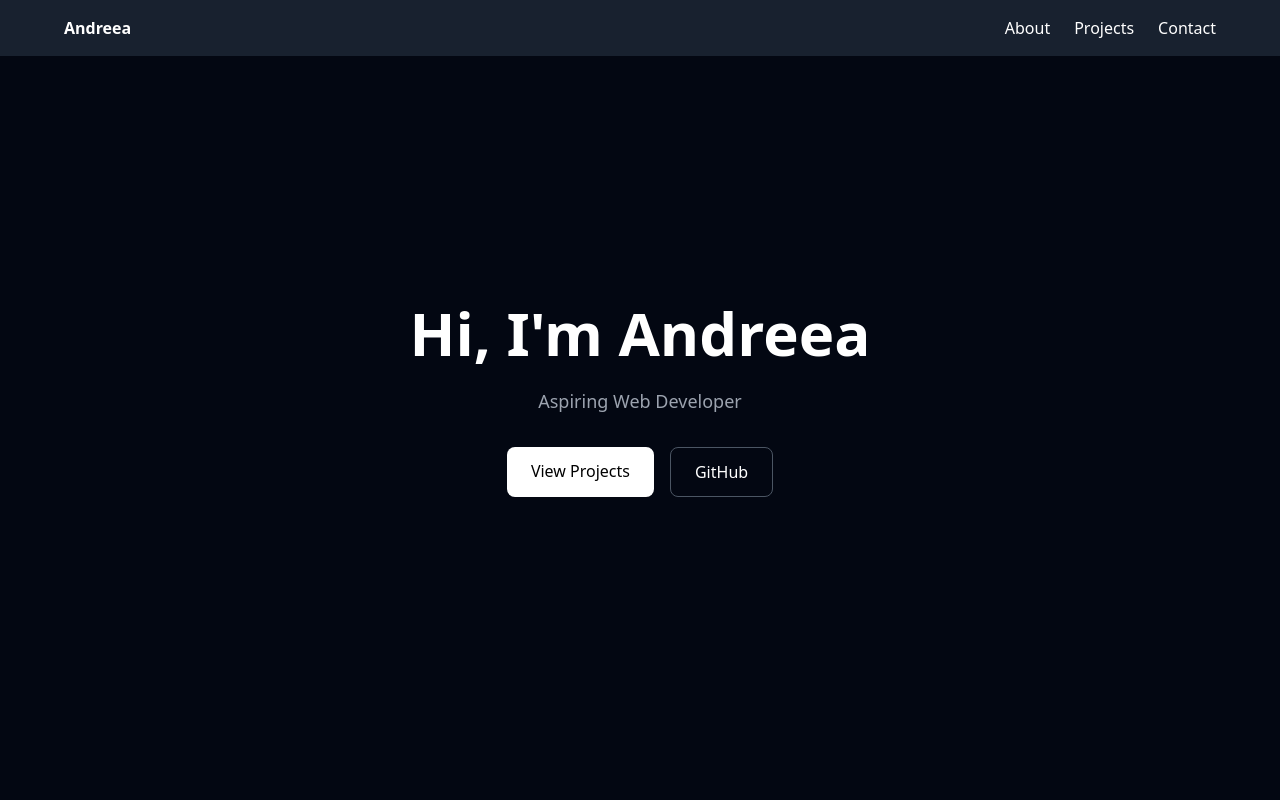
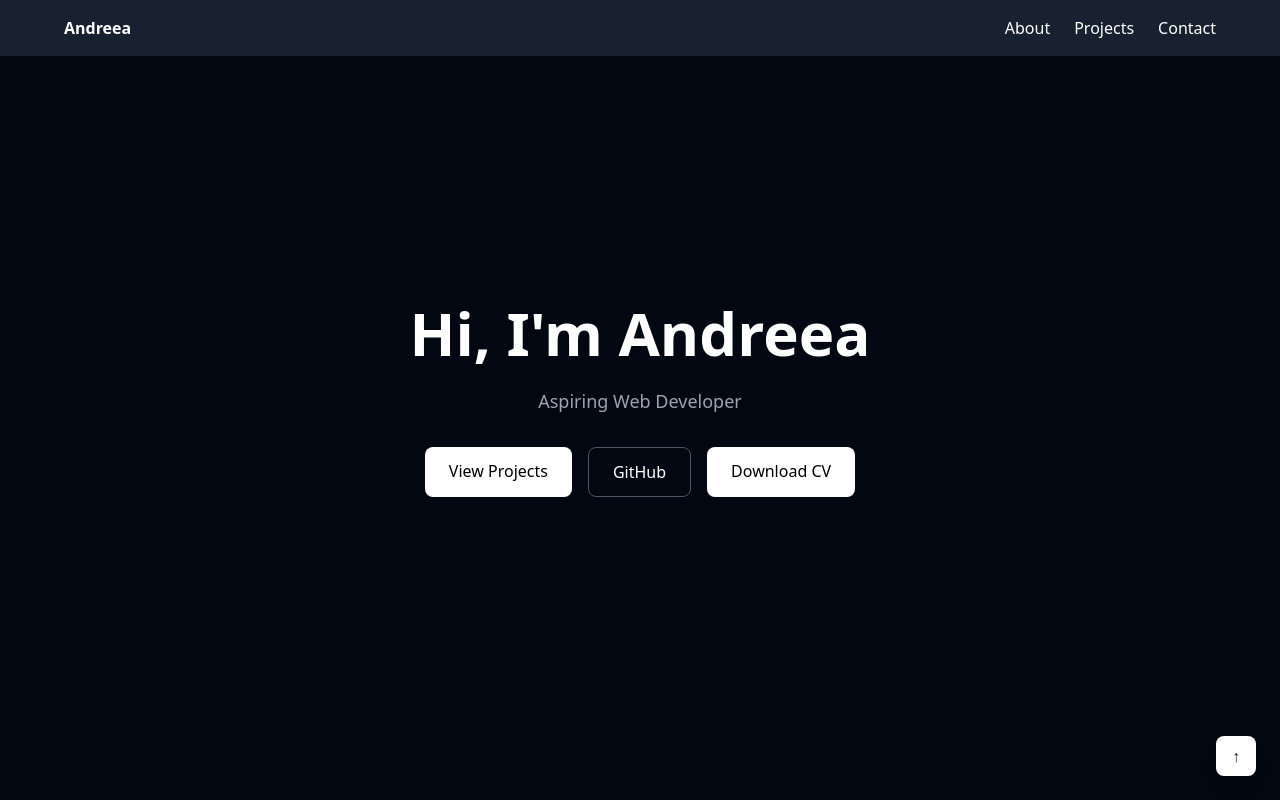
Before and after one commit to DanAndreeaMaria/PersonalPortfolio, a React app: page / in a window 1280 px wide. Shown: the top 800 px of the page. Built offline with nearby package versions, Linux system fonts and the light colour scheme; the HTML template or start-up script is replaced by a standard one.

Commit message:
Update portfolio: download CV, back to top, removed GitHub from contact

```diff
--- a/src/App.jsx
+++ b/src/App.jsx
@@ -11,7 +11,7 @@ import Divider from "./components/Divider";
 
 function App() {
   return (
-    <div>
+    <div id="top">
       <Navbar />
       <Hero />
       <Divider />
@@ -28,6 +28,11 @@ function App() {
       <Contact />
       <Divider />
       <Footer />
+      <a href="#top"
+        className="fixed bottom-6 right-6 bg-white text-gray-900 px-4 py-2 rounded-lg shadow-lg hover:bg-blue-950 hover:text-white transition"
+      >
+        ↑
+      </a>
     </div>
   );
 }
--- a/src/components/Contact.jsx
+++ b/src/components/Contact.jsx
@@ -22,14 +22,6 @@ function Contact() {
                     </a>
 
                     <a
-                        href="https://github.com/danandreeamaria"
-                        target="_blank"
-                        className="border border-gray-600 px-6 py-3 rounded-lg hover:bg-gray-800 transition"
-                    >
-                        GitHub
-                    </a>
-
-                    <a
                         href="https://www.linkedin.com/in/andreea-maria-dan/"
                         target="_blank"
                         className="border border-gray-600 px-6 py-3 rounded-lg hover:bg-gray-800 transition"
--- a/src/components/Hero.jsx
+++ b/src/components/Hero.jsx
@@ -32,11 +32,19 @@ function Hero() {
                 </a>
 
                 <a
-                    href="https://github.com/DanAndreeaMaria"
+                    href="https://github.com/DanAndreeaMaria?tab=repositories"
                     target="_blank"
                     className="border border-gray-600 px-6 py-3 rounded-lg hover:bg-gray-800 transition"
                 >
                     GitHub
+                </a>
+
+                <a
+                    href="resume/resume.pdf"
+                    download
+                    className="bg-white text-black px-6 py-3 rounded-lg font-medium transition hover:scale-105 hover:shadow-xl"
+                >
+                    Download CV
                 </a>
 
             </div>
```
Also changed, not shown: 2 other files (tests, documents, lock files or other folders).
